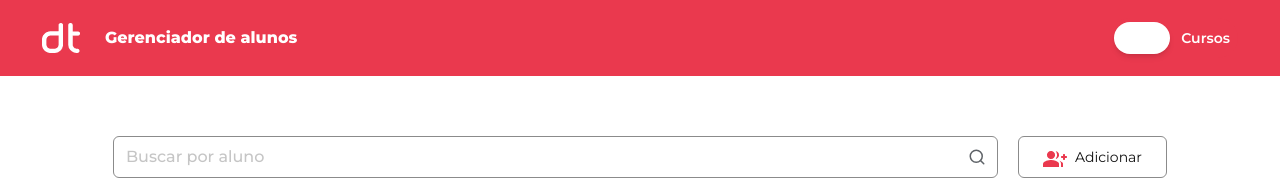
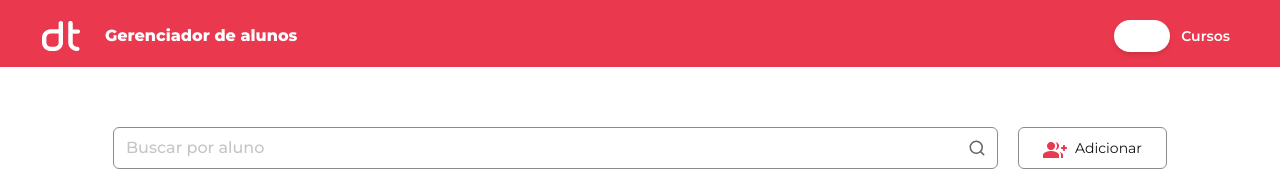
Before and after one commit to flaviare1s/gerenciador-alunos, a React (Vite) app in the folder client/: page /alunos in a window 1280 px wide. Shown: the top 180 px of the page. Built offline with nearby package versions, Linux system fonts and the light colour scheme; no server answers.

Commit message:
style: adjust header

```diff
--- a/client/src/components/Header.jsx
+++ b/client/src/components/Header.jsx
@@ -41,8 +41,8 @@ export const Header = () => {
   }, [location.pathname, setPageData]);
 
   return (
-    <header className="bg-primary">
-      <div className="py-[18px] px-4 sm:px-[42px] flex justify-between items-center">
+    <header className="bg-primary h-[67px]">
+      <div className="p-4 sm:px-[42px] flex justify-between items-center">
         <div className="flex items-center gap-[25px]">
           {!isRoot && (
             <Link to="/" aria-label="voltar">
```
